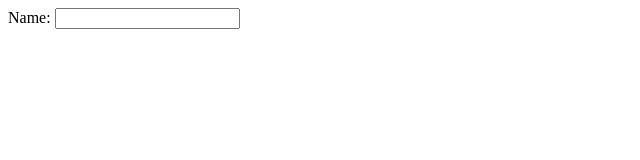
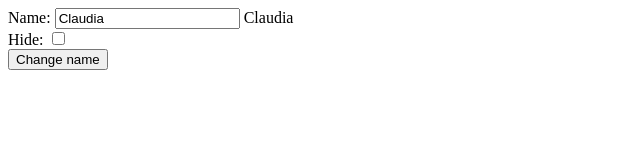
Before and after one commit to claudiaglez/AngularJSCourse, a plain HTML site: page index.html in a window 1280 px wide. Shown: the whole page, without its empty margins (0-640 px from the left). Drawn offline with nearby package versions, Linux system fonts and the light colour scheme.

Commit message:
Add directives examples

```diff
--- a/index.html
+++ b/index.html
@@ -1,14 +1,21 @@
 <!DOCTYPE html>
-<html lang="en" ng-app></html>
+<html lang="en" ng-app>
+
+</html>
+
 <head>
     <meta charset="UTF-8">
     <meta name="viewport" content="width=device-width, initial-scale=1.0">
     <title>AngularJS Hello world</title>
 </head>
-<body>
-    Name: <input type="text" ng-model="name"/>
+<body ng-init="name='Claudia'">
+    <div ng-hide="isHidden">
+    Name: <input type="text" ng-model="name" /> <span ng-bind="name"></span>
+    </div>
+    Hide: <input type="checkbox" ng-model="isHidden" />
     <br />
-    {{ name }}
+    <button ng-click="name='Patricia'">Change name</button>
     <script src="angular.js"></script>
 </body>
+
 </html>
```
